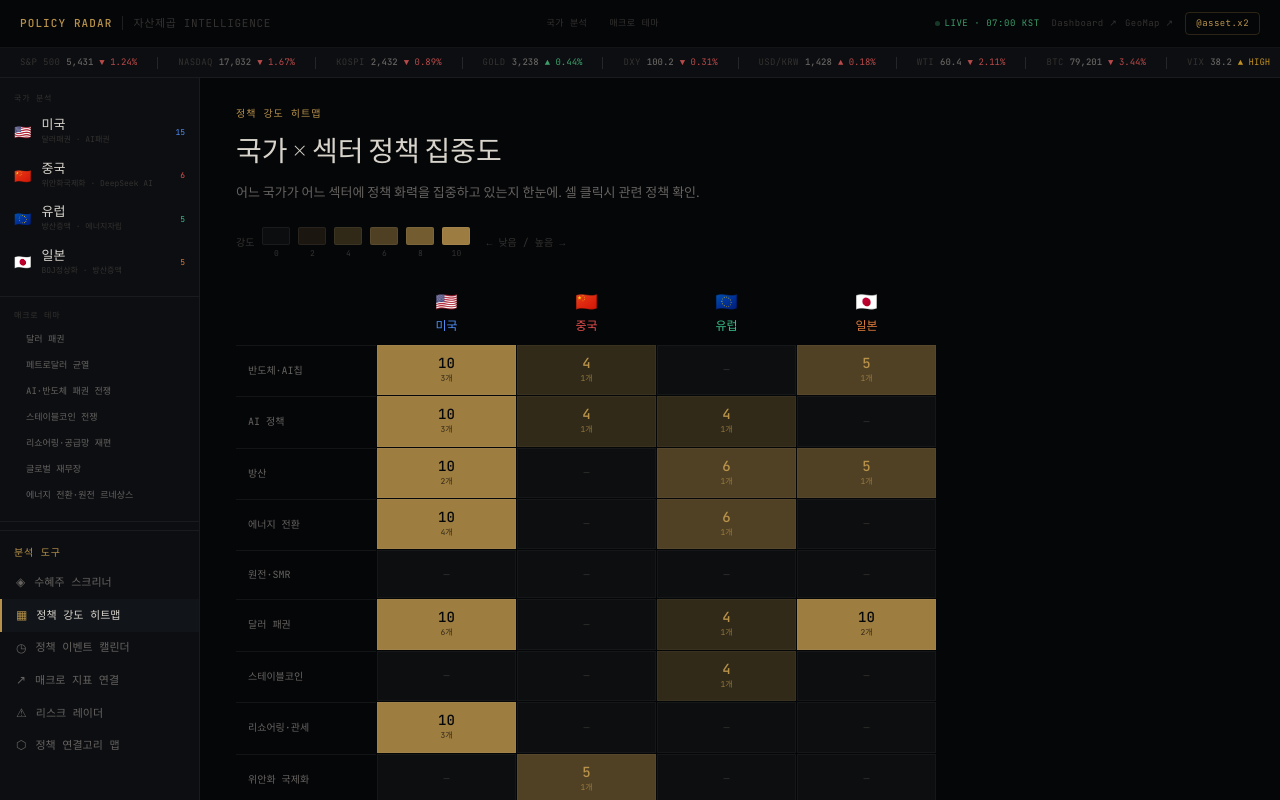
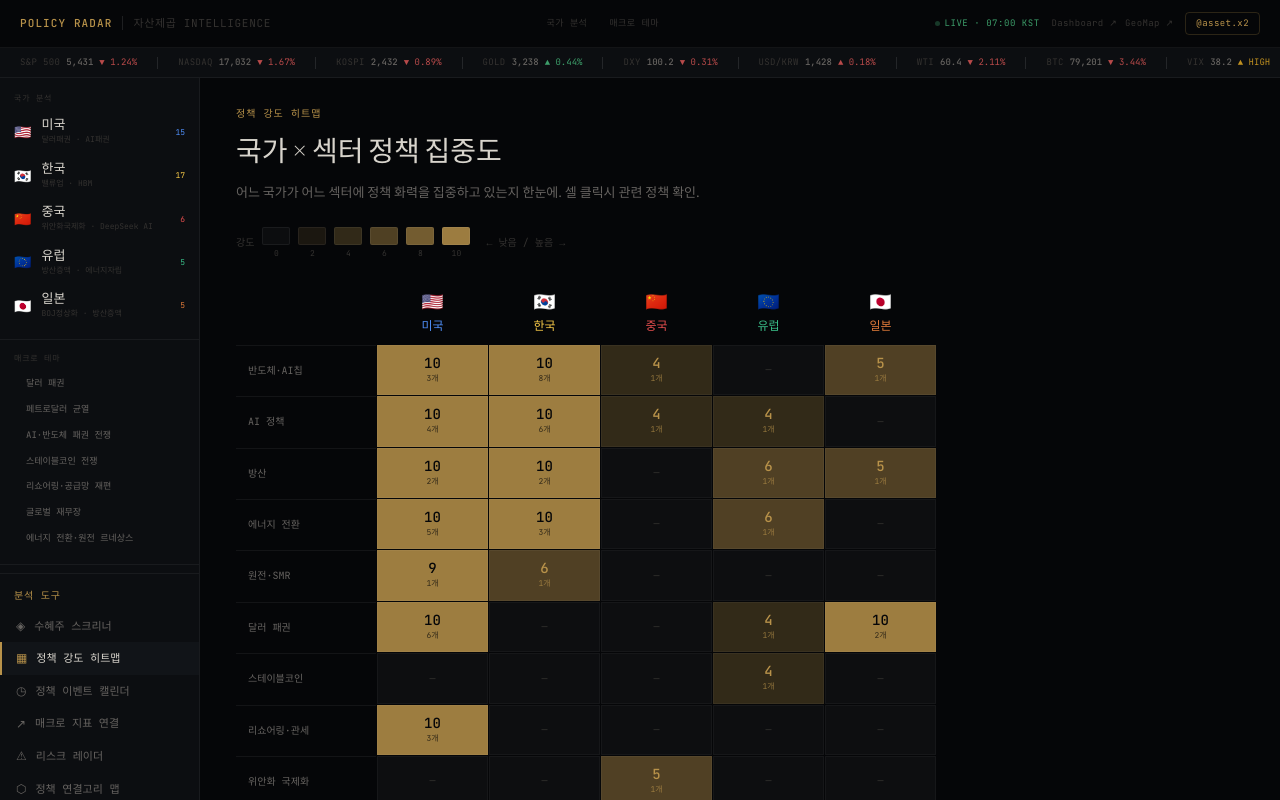
Before and after one commit to assetssquared-dotcom/policy-radar, a Next.js app: page /heatmap in a window 1280 px wide. Shown: the top 800 px of the page. Built offline with nearby package versions, Linux system fonts and the light colour scheme.

Commit message:
Add files via upload

```diff
--- a/data/policies.js
+++ b/data/policies.js
@@ -19,7 +19,7 @@ export const COUNTRIES = [
   {
     id: 'us', name: '미국', flag: '🇺🇸', color: '#4f8ef7',
     tagline: '달러패권 · AI패권 · 리쇼어링 · 스테이블코인',
-    updated: '2025-04-10',
+    updated: '2026-06-09',
     summary: '트럼프 2기는 관세·리쇼어링으로 제조업을 귀환시키는 동시에, AI 칩 수출통제·Stargate 프로젝트로 AI 패권을 굳히고, GENIUS Act로 달러의 디지털화를 제도화하는 3중 전략을 가동 중.',
     policies: [
       {
@@ -520,6 +520,8 @@ export const COUNTRIES = [
           { date: '2027', event: '양자 내성 암호(PQC) NIST 표준 전면 시행' },
           { date: '2028', event: '양자 우위 실증 — 특정 군사·암호 분야 실용화 시작' },
           { date: '2030', event: '양자컴퓨팅 시장 450억달러 목표' },
+        ],
+      },
       {
         id: 'us_nuclear_renaissance',
         name: '미국 원전 르네상스 — ADVANCE Act·트럼프 EO·NRC Part 53',
@@ -567,17 +569,17 @@ export const COUNTRIES = [
   {
     id: 'kr', name: '한국', flag: '🇰🇷', color: '#f7c948',
     tagline: '밸류업 · HBM · K-방산 · AI기본법 · 원전',
-    updated: '2025-04-09',
+    updated: '2026-06-09',
     summary: '코리아 디스카운트 해소(밸류업), HBM으로 AI 칩 공급망 핵심 포지션 확보, K-방산 수출 2차 성장, AI기본법 시행(2026년), SMR·원전 수출 확대가 5대 투자 테마.',
     policies: [
       {
         id: 'bok_rate_policy',
-        name: 'BOK 기준금리 인하 사이클 — 경기 방어',
-        budget: '기준금리 2.75% (2026년 현재)',
+        name: 'BOK 기준금리 2.50% — 8연속 동결, 신현송 신임 총재',
+        budget: '기준금리 2.50% (2026.06 현재) — 8회 연속 동결',
         date: '2024-10~',
         themes: ['monetary', 'debt_fiscal'],
         status: 'active',
-        background: '한국은행이 2024년 10월부터 금리 인하 사이클 진입. 2026년 4월 현재 기준금리 2.75%. 글로벌 관세 충격·수출 둔화·내수 부진에 대응. 이재명 정부 출범 후 경기 부양 압력 강화. 단 원·달러 1,400원대 고환율이 추가 인하 제약.\n\n금리 인하 사이클은 부동산 PF 리스크 해소·가계부채 이자 부담 완화 효과. 동시에 장기채·리츠 밸류에이션 상승 기대. 외국인 국채 투자 유입은 원화 강세 요인.',
+        background: '2026년 6월 현재 기준금리 2.50%로 8차례 연속 동결. 4월 20일 신현송 신임 총재 취임 후 5월 28일 첫 회의에서도 동결 — 지정학 리스크·원화 약세·인플레이션 재발 사이 균형을 강조. 4월 소비자물가 2.6%로 2024년 7월 이후 최고치, 이란전쟁발 유가 상승이 주요인.\n\n경제전망: 2026년 성장률 2.0%→2.6%로 큰 폭 상향 — 반도체 수출 호조가 중동발 공급충격을 상쇄. 인플레이션 전망도 2.2%→2.7%로 상향, 2027년 2.3%로 완화 전망. KDI 등 시장 전문가는 하반기 2차례(2.50%→3.00%) 인상 후 2027년 상반기 추가 인상으로 최종금리 3.50% 도달 시나리오를 제시 — 기존 인하 기대에서 인상 사이클로 전환 가능성 부각.',
         beneficiaries: [
           { sector: '국내 장기채 (금리 하락 수혜)', impact: 4, pos: true,
             stocks: ['삼성생명(032830)','한화생명(088350)'],
@@ -599,9 +601,11 @@ export const COUNTRIES = [
           { date: '2024.10', event: '금리 인하 사이클 시작 (3.5% → 3.25%)' },
           { date: '2025.02', event: '2.75%로 인하' },
           { date: '2025.06', event: '이재명 정부 출범 — 추가 인하 압력' },
-          { date: '2026.상반기', event: '2.75% 유지 — 원화 약세·가계부채 제약' },
-          { date: '2026.하반기', event: '환율 1,380원 안정 시 추가 인하 신호' },
-          { date: '2027', event: '최저점 2.25% 도달 여부 관건' },
+          { date: '2025.10', event: '2.50%로 인하 — 이후 동결 기조 전환' },
+          { date: '2026.04.20', event: '신현송 신임 총재 취임' },
+          { date: '2026.05.28', event: '신현송 첫 회의 — 2.50% 동결, 성장률 2.6%·물가 2.7%로 상향' },
+          { date: '2026.06', event: '8회 연속 동결 — 중동 리스크·원화 약세 균형' },
+          { date: '2026.하반기', event: '시장 전망: 2차례 인상(3.00%) 가능성 — 인하에서 인상 전환 시나리오' },
         ],
       },
       {
@@ -1057,6 +1061,72 @@ export const COUNTRIES = [
           { date: '2026', event: '이란 전쟁 → 탱커·LNG선 추가 수요' },
         ],
       },
+      {
+        id: 'nps_rebalancing',
+        name: '국민연금 국내주식 비중 대폭 확대 — 14.9%→20.8%',
+        budget: '국내주식 목표비중 20.8% (기존 14.9%) · 해외주식 38.9%→37.2% 축소',
+        date: '2026.01~',
+        themes: ['debt_fiscal', 'corporate_reform'],
+        status: 'active',
+        background: '2026년 1월 26일 국민연금 기금운용위원회가 해외주식 목표비중을 38.9%→37.2%로 축소(약 170억달러 달러수요 감소, 환율 안정 기대). 5월 28일 제5차 회의에서는 국내주식 목표비중을 14.9%→20.8%로 대폭 상향 확정 — 상법 개정에 따른 구조적 변화와 실제 비중 확대 추세를 반영한 현실화 조치.\n\n2026년 3월 말 기준 기금 총 1,670.7조원 중 해외주식 557조원(36.5%), 국내주식 321조원(21.0%). 2027년 목표는 국내주식 20.8% 유지, 해외주식 35.6%로 추가 조정. 코스피 전체 시총 대비 연기금의 국내주식 매수 여력이 구조적으로 커지는 흐름 — 밸류업과 맞물려 코리아 디스카운트 해소의 수급 측면 뒷받침.',
+        beneficiaries: [
+          { sector: '코스피 대형주 (연기금 매수 직접 수혜)', impact: 5, pos: true,
+            stocks: ['삼성전자(005930)', 'SK하이닉스(000660)', '현대차(005380)'],
+            etfs: ['KODEX 200', 'TIGER 200'] },
+          { sector: '저PBR 가치주 (밸류업 연계)', impact: 4, pos: true,
+            stocks: ['KB금융(105560)', '신한지주(055550)'],
+            etfs: ['KODEX 은행'] },
+          { sector: '원화 강세 수혜 (환율 안정)', impact: 3, pos: true,
+            stocks: [],
+            etfs: ['KOSEF 국고채10년'] },
+        ],
+        risks: '해외주식 비중 축소로 단기 수익률 둔화 가능. 리밸런싱 유예 종료 시 변동성 확대. 정치적 압력에 따른 국내 편중 논란.',
+        budgetData: [
+          { name: '국내주식 목표비중(%)', value: 20.8, max: 30 },
+          { name: '해외주식 목표비중(%)', value: 37.2, max: 45 },
+          { name: '기금 총 규모(조원)', value: 1671, max: 2000 },
+        ],
+        timeline: [
+          { date: '2026.01.26', event: '제1차 기금위 — 해외주식 비중 38.9%→37.2% 축소' },
+          { date: '2026.05.28', event: '제5차 기금위 — 국내주식 14.9%→20.8% 상향 확정' },
+          { date: '2026.06', event: '국내주식 실제비중 21.0%·해외주식 36.5%' },
+          { date: '2026~2027', event: '국내주식 목표 20.8% 유지, 해외주식 35.6%로 추가 조정' },
+          { date: '2031', event: '중기 목표: 주식 55%·채권 30%·대체투자 15%' },
+        ],
+      },
+      {
+        id: 'kr_semicon_supercycle',
+        name: '반도체 슈퍼사이클 — 2025년 수출 1,734억달러 사상 최대',
+        budget: '2025년 반도체 수출 1,734억달러 · 2026년 초과 전망 · SK하이닉스 영업이익 100조원대',
+        date: '2024~',
+        themes: ['semiconductor', 'ai_policy'],
+        status: 'active',
+        background: 'AI 서버 인프라 확장에 따른 HBM 수요 폭증으로 한국 반도체가 슈퍼사이클 3년차 진입. 2025년 반도체 수출 1,734억달러로 사상 최고치, 2026년에는 이를 초과할 전망. 2026년 1~10일 수출액이 286억달러로 전년 대비 85.9% 증가하며 역대 최대 기록. 반도체가 전체 수출의 38.7%까지 차지 — 1년 전보다 15.1%포인트 급등.\n\nHBM 시장에서 SK하이닉스 63%, 삼성전자 24%, 마이크론 17% 점유율로 한국이 압도적 우위. SK하이닉스 2026년 영업이익 100조원대 전망, 2분기만 26조원 예상. BofA는 2026년 DRAM 판매 60% 성장, 평균판매가 40% 추가 상승 전망. 단 삼성전자·SK하이닉스가 코스피 시총의 40%(2020년 25.4%에서 급등)를 차지해 반도체 사이클 역전 시 지수 전체 변동성이 확대되는 구조적 리스크 동반.',
+        beneficiaries: [
+          { sector: 'HBM 직접 수혜 — 메모리 빅2', impact: 5, pos: true,
+            stocks: ['SK하이닉스(000660)', '삼성전자(005930)'],
+            etfs: ['KODEX 반도체', 'TIGER 반도체'] },
+          { sector: '반도체 장비·소재', impact: 4, pos: true,
+            stocks: ['한미반도체(042700)', '원익IPS(240810)', '동진쎄미켐(005290)'],
+            etfs: ['TIGER 반도체TOP10'] },
+          { sector: '반도체 후공정·테스트', impact: 3, pos: true,
+            stocks: ['두산테스나(131970)', '하나마이크론(067310)'],
+            etfs: [] },
+        ],
+        risks: '코스피 반도체 편중도 40%로 사상 최고 — 사이클 역전 시 지수 전체 충격. 2028년 마이크론 일본 HBM 양산 시 경쟁 심화. AI 투자 둔화 시 수요 빠르게 냉각 가능. DRAM 가격 급락 시 사이클 조기 종료 리스크.',
+        budgetData: [
+          { name: '2025년 반도체 수출(억달러)', value: 1734, max: 2500 },
+          { name: '반도체 수출 비중(%)', value: 38.7, max: 50 },
+          { name: 'SK하이닉스 HBM 점유율(%)', value: 63, max: 100 },
+        ],
+        timeline: [
+          { date: '2024.후반', event: '반도체 수출 증가율 60% 도달 — 슈퍼사이클 1차 정점' },
+          { date: '2025', event: '연간 수출 1,734억달러 — 사상 최고치, 전년比 20% 증가' },
+          { date: '2026.01~02', event: '수출 증가율 100% 돌파 — 2017년 이후 최고 속도' },
+          { date: '2026.상반기', event: 'SK하이닉스 2분기 영업이익 26조원 전망' },
+          { date: '2026', event: '반도체 수출 비중 38.7%로 급등 — 코스피 편중도 40%' },
+          { date: '2026', event: 'DRAM 평균판매가 40% 추가 상승 (BofA 전망)' },
+          { date: '2028', event: '마이크론 일본 히로시마 HBM 양산 — 경쟁 심화 변곡점' },
         ],
       },
     ],
@@ -1064,7 +1134,7 @@ export const COUNTRIES = [
   {
     id: 'cn', name: '중국', flag: '🇨🇳', color: '#e84f4f',
     tagline: '위안화국제화 · DeepSeek AI · 희귀광물 통제 · 전기차 굴기',
-    updated: '2025-04-08',
+    updated: '2026-06-09',
     summary: '미국 관세 145% 충격에 내수·위안화 국제화로 맞대응. DeepSeek 충격으로 AI 패권 경쟁에서 예상보다 빠른 추격. 희귀광물 수출통제·반도체 자립·전기차 굴기의 3축으로 서방과의 장기전.',
     policies: [
       {
@@ -1218,7 +1288,7 @@ export const COUNTRIES = [
   {
     id: 'eu', name: '유럽', flag: '🇪🇺', color: '#3abf8a',
     tagline: '방산증액 · 에너지자립 · AI규제 · CBAM · MiCA',
-    updated: '2025-04-07',
+    updated: '2026-06-09',
     summary: '트럼프 관세 충격·러-우 전쟁·딥시크 충격이 동시에 덮치면서 전략적 자율성 확보 필요성 최고조. ReArm Europe 8,000억 유로·에너지 자립·AI 규제 표준 선점이 3대 과제.',
     policies: [
       {
@@ -1342,7 +1412,7 @@ export const COUNTRIES = [
   {
     id: 'jp', name: '일본', flag: '🇯🇵', color: '#e07b3a',
     tagline: 'BOJ정상화 · 방산증액 · 기업개혁 · 라피더스 반도체',
-    updated: '2025-04-06',
+    updated: '2026-06-09',
     summary: '30년 디플레이션 탈출의 역사적 전환점. BOJ 금리 정상화로 엔 캐리 트레이드 청산이 글로벌 변동성 원천. 동시에 방산 증액·라피더스 반도체 부활·기업 지배구조 개혁이 구조적 테마.',
     policies: [
       {
```
